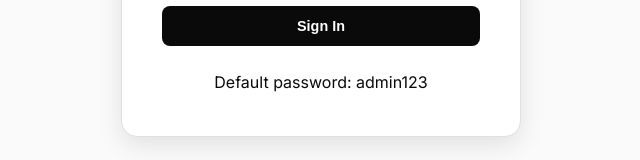
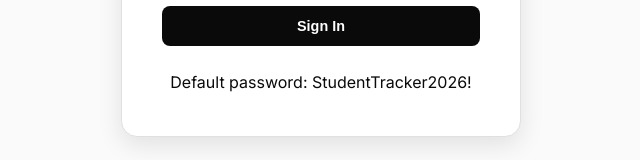
Before and after one commit to jadhavyogcool/student-progress-tracker, a React (Vite) app in the folder frontend/: page /admin in a window 1280 px wide. Shown: the part 482-642 px from the top of the page, without its empty margins (319-959 px from the left). Built offline with nearby package versions, Linux system fonts and the light colour scheme; no server answers.

Commit message:
Update: Change default password hint to StudentTracker2026!

```diff
--- a/frontend/src/AdminLogin.jsx
+++ b/frontend/src/AdminLogin.jsx
@@ -75,7 +75,7 @@ export default function AdminLogin({ onLogin }) {
                             {loading ? "Authenticating..." : "Sign In"}
                         </button>
                         <div className="login-footer">
-                            <p>Default password: admin123</p>
+                            <p>Default password: StudentTracker2026!</p>
                         </div>
                     </form>
                 </div>
```
